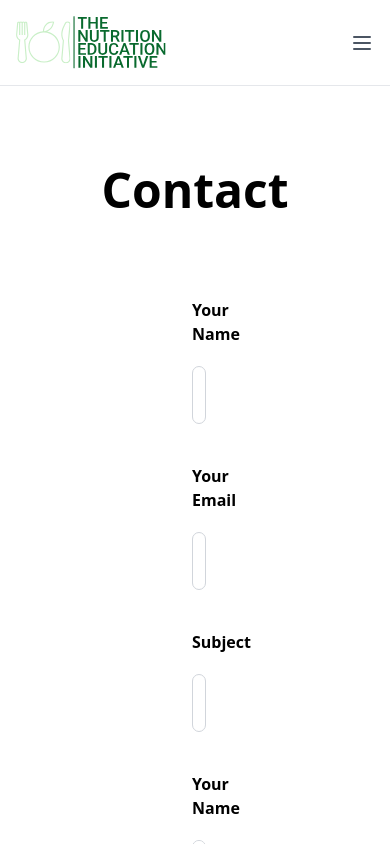
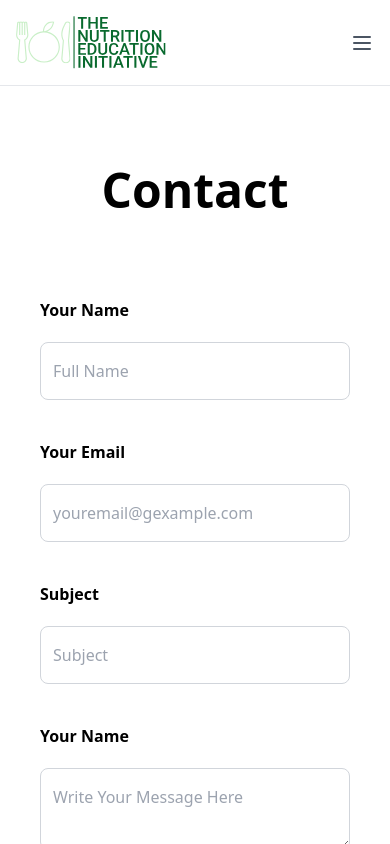
Before and after one commit to azshen23/Nutrition-Education-Initiative, a SvelteKit app: page /contact in a window 390 px wide. Shown: the top 844 px of the page. Built offline with nearby package versions, Linux system fonts and the light colour scheme.

Commit message:
contact mobile

```diff
--- a/src/routes/contact/+page.svelte
+++ b/src/routes/contact/+page.svelte
@@ -10,8 +10,8 @@
 		<div class="flex w-full items-center justify-center pt-20">
 			<h1 class="font-bold text-5xl">Contact</h1>
 		</div>
-		<div class="flex flex-row pl-48 pr-48 pt-16 pb-32">
-			<div class="flex flex-col w-1/2 pr-20">
+		<div class="flex flex-row pl-10 pr-10 lg:pl-48 lg:pr-48 pt-16 pb-32">
+			<div class="flex flex-col w-full lg:w-1/2 lg:pr-20">
 				<form class="flex flex-col">
 					<label for="name" class="pt-5 pb-5 font-bold">Your Name</label>
 					<input
@@ -47,7 +47,7 @@
 					/>
 				</form>
 			</div>
-			<div class="flex flex-col w-1/2 pt-10 pl-20">
+			<div class="hidden lg:flex flex-col w-1/2 pt-10 pl-20">
 				<img src={HappyKids} alt="happykids" class="rounded-2xl" />
 			</div>
 		</div>
```
